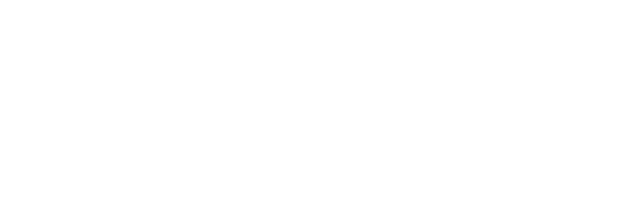
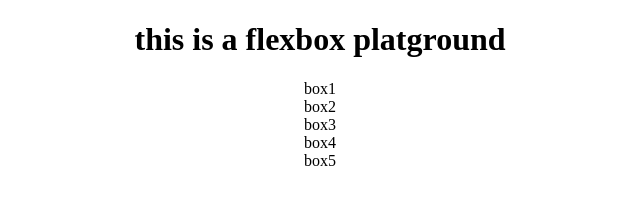
Before and after one commit to samkit511/html-css, a plain HTML site: page level2/flex-playground/index.html in a window 1280 px wide. Shown: the whole page, without its empty margins (320-960 px from the left). Drawn offline with Linux system fonts and the light colour scheme.

Commit message:
Update index.html

```diff
--- a/level2/flex-playground/index.html
+++ b/level2/flex-playground/index.html
@@ -1 +1,17 @@
-<html>
+<!DOCTYPE html>
+<html lang="en">
+<head>
+    <title>Document</title>
+    <link rel="stylesheet" href="style.css">
+</head>
+<body style="text-align: center;">
+    <h1>this is a flexbox platground</h1>
+    <div class="container">
+        <div id="box1">box1</div>
+        <div id="box2">box2</div>
+        <div id="box3">box3</div>
+        <div id="box4">box4</div>
+        <div id="box5">box5</div>
+    </div>
+</body>
+</html>
```
